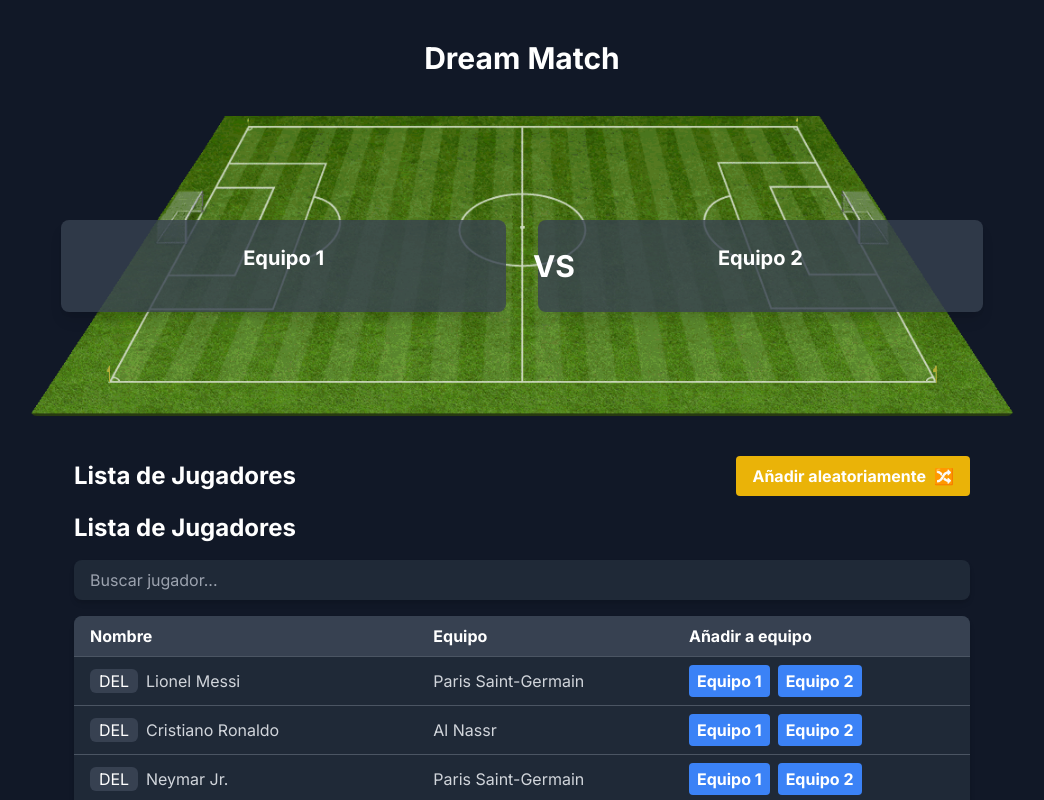
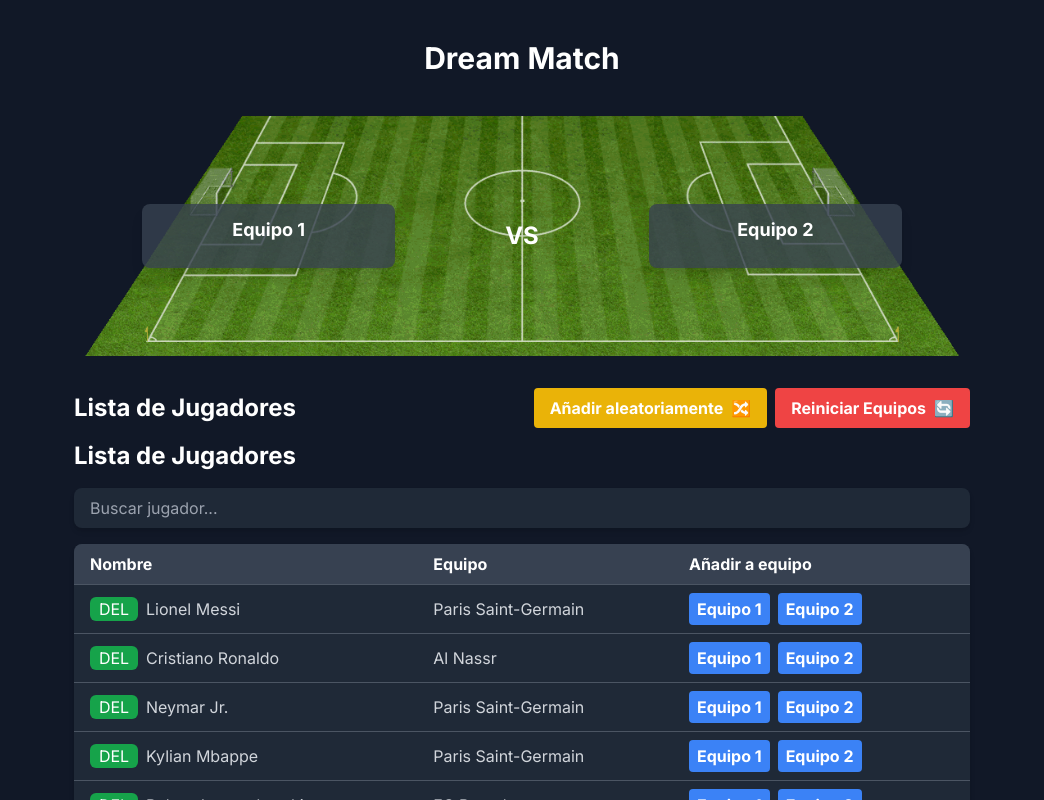
Before and after one commit to Nahuelfd10/atc-dream-match, a Next.js app: page / in a window 1280 px wide. Both pictures are taken after a click on the button "Crear el partido de mis sueños". Shown: the part 800-1600 px from the top of the page, without its empty margins (118-1162 px from the left). Built offline with nearby package versions, Linux system fonts and the light colour scheme.

Commit message:
functions on MatchSetup & ui

```diff
--- a/src/components/MatchSetup.tsx
+++ b/src/components/MatchSetup.tsx
@@ -2,11 +2,13 @@
 
 import React, { useState } from "react";
 import PlayerList from "@/components/PlayerList";
+import { mapPlayerTypeToSpanish } from "@/utils/positionMapping";
+import { recommendedPlayers, Player } from "@/utils/recommendedPlayers";
 
 interface Team {
   id: number;
   name: string;
-  players: string[];
+  players: Player[];
 }
 
 const MatchSetup: React.FC = () => {
@@ -16,7 +18,7 @@ const MatchSetup: React.FC = () => {
   ]);
   const [editingTeamId, setEditingTeamId] = useState<number | null>(null);
 
-  const addPlayerToTeam = (playerName: string, teamId: number) => {
+  const addPlayerToTeam = (player: Player, teamId: number) => {
     const teamIndex = teams.findIndex((team) => team.id === teamId);
     if (teamIndex === -1) return;
 
@@ -25,24 +27,28 @@ const MatchSetup: React.FC = () => {
       return;
     }
 
-    if (teams.some((team) => team.players.includes(playerName))) {
+    if (
+      teams.some((team) =>
+        team.players.some((p) => p.player_id === player.player_id)
+      )
+    ) {
       alert("Este jugador ya está en un equipo.");
       return;
     }
 
     const updatedTeams = [...teams];
-    updatedTeams[teamIndex].players.push(playerName);
+    updatedTeams[teamIndex].players.push(player);
 
     setTeams(updatedTeams);
   };
 
-  const removePlayerFromTeam = (playerName: string, teamId: number) => {
+  const removePlayerFromTeam = (playerId: string, teamId: number) => {
     const teamIndex = teams.findIndex((team) => team.id === teamId);
     if (teamIndex === -1) return;
 
     const updatedTeams = [...teams];
     updatedTeams[teamIndex].players = updatedTeams[teamIndex].players.filter(
-      (player) => player !== playerName
+      (player) => player.player_id !== playerId
     );
 
     setTeams(updatedTeams);
@@ -71,18 +77,7 @@ const MatchSetup: React.FC = () => {
   };
 
   const generateRandomTeams = () => {
-    const allPlayers = [
-      "Lionel Messi",
-      "Cristiano Ronaldo",
-      "Neymar Jr.",
-      "Kylian Mbappe",
-      "Robert Lewandowski",
-      "Erling Haaland",
-      "Luka Modric",
-      "Kevin De Bruyne",
-      "Mohamed Salah",
-      "Harry Kane",
-    ];
+    const allPlayers = [...recommendedPlayers];
 
     for (let i = allPlayers.length - 1; i > 0; i--) {
       const j = Math.floor(Math.random() * (i + 1));
@@ -98,23 +93,31 @@ const MatchSetup: React.FC = () => {
     ]);
   };
 
+  const resetTeams = () => {
+    setTeams([
+      { id: 1, name: "Equipo 1", players: [] },
+      { id: 2, name: "Equipo 2", players: [] },
+    ]);
+  };
+
   return (
     <div className="w-full max-w-4xl flex flex-col items-center">
       <h2 className="text-3xl font-bold mb-4 text-white">Dream Match</h2>
 
       <div
-        className="flex justify-between items-center w-full mt-6 mb-4 relative bg-cover bg-center rounded-lg p-8"
+        className="flex justify-between items-center w-full mt-6 mb-4 relative bg-cover bg-center rounded-lg p-5"
         style={{
           backgroundImage: "url('/cancha3d.gif')",
-          height: "300px",
-          width: "110%",
+          height: "240px",
+          width: "100%",
+          backgroundSize: "cover",
         }}
       >
-        <div className="flex space-x-8 w-full">
+        <div className="flex justify-between w-full px-12">
           {teams.map((team) => (
             <div
               key={team.id}
-              className="flex flex-col items-center bg-gray-700 bg-opacity-80 p-6 rounded-lg shadow-lg w-1/2 relative"
+              className="flex flex-col items-center bg-gray-700 bg-opacity-80 p-3 rounded-lg shadow-lg w-1/3 relative"
             >
               {editingTeamId === team.id ? (
                 <input
@@ -122,40 +125,57 @@ const MatchSetup: React.FC = () => {
                   value={team.name}
                   onChange={(e) => handleTeamNameChange(e, team.id)}
                   onBlur={handleTeamNameBlur}
-                  className="text-xl font-bold text-white mb-2 bg-transparent border-b-2 border-white focus:outline-none"
+                  className="text-lg font-bold text-white mb-1 bg-transparent border-b-2 border-white focus:outline-none"
                   autoFocus
                 />
               ) : (
                 <h3
-                  className="text-xl font-bold text-white mb-2 cursor-pointer"
+                  className="text-lg font-bold text-white mb-1 cursor-pointer"
                   onClick={() => handleEditTeamName(team.id)}
                 >
                   {team.name}
                 </h3>
               )}
 
-              <ul className="list-disc text-white mb-2">
+              <ul className="list-none text-white mb-2 w-full">
                 {team.players.map((player, index) => (
-                  <li key={index}>{player}</li>
+                  <li
+                    key={index}
+                    className="flex items-center justify-between mb-1 bg-gray-800 px-2 py-1 rounded-md hover:bg-gray-700 group"
+                  >
+                    <span className="inline-block w-10 h-5 bg-green-600 text-white rounded-md text-center mr-2 flex items-center justify-center text-sm">
+                      {mapPlayerTypeToSpanish(player.player_type)}
+                    </span>
+                    <span className="flex-1 text-xs">{player.player_name}</span>
+                    <button
+                      onClick={() =>
+                        removePlayerFromTeam(player.player_id, team.id)
+                      }
+                      className="ml-2 bg-red-500 hover:bg-red-700 text-white font-bold py-0.5 px-1 rounded text-xs opacity-0 group-hover:opacity-100 transition-opacity duration-300"
+                    >
+                      ✖
+                    </button>
+                  </li>
                 ))}
               </ul>
               {team.players.length === 5 && (
-                <span className="text-green-400 font-bold mt-2">
+                <span className="text-green-400 font-bold mt-1 text-sm">
                   ¡Completo!
                 </span>
               )}
             </div>
           ))}
 
-          <span className="text-3xl font-bold text-white absolute top-1/2 transform -translate-y-1/2 left-1/2 -translate-x-1/2">
+          <span className="text-2xl font-bold text-white absolute top-1/2 transform -translate-y-1/2 left-1/2 -translate-x-1/2">
             VS
           </span>
         </div>
       </div>
 
-      <div className="w-full mt-6">
-        <div className="flex justify-between items-center mb-4">
+      <div className="w-full mt-4">
+        <div className="flex justify-between items-center mb-3">
           <h2 className="text-2xl font-bold text-white">Lista de Jugadores</h2>
+          <div className="flex space-x-2">
             <button
               onClick={generateRandomTeams}
               className="bg-yellow-500 hover:bg-yellow-700 text-white font-bold py-2 px-4 rounded flex items-center"
@@ -163,10 +183,20 @@ const MatchSetup: React.FC = () => {
               Añadir aleatoriamente
               <span className="ml-2">🔀</span>
             </button>
+            <button
+              onClick={resetTeams}
+              className="bg-red-500 hover:bg-red-700 text-white font-bold py-2 px-4 rounded flex items-center"
+            >
+              Reiniciar Equipos
+              <span className="ml-2">🔄</span>
+            </button>
+          </div>
         </div>
         <PlayerList
           teams={teams}
-          onAddPlayerToTeam={addPlayerToTeam}
+          onAddPlayerToTeam={(player: Player, teamId: number) => {
+            addPlayerToTeam(player, teamId);
+          }}
           onRemovePlayerFromTeam={removePlayerFromTeam}
         />
       </div>
--- a/src/components/PlayerList.tsx
+++ b/src/components/PlayerList.tsx
@@ -4,22 +4,13 @@ import React, { useState, useCallback, useEffect } from "react";
 import { fetchPlayers } from "@/utils/api";
 import { debounce } from "lodash";
 import Modal from "@/components/Modal";
-import { recommendedPlayers } from "@/utils/recommendedPlayers";
+import { recommendedPlayers, Player } from "@/utils/recommendedPlayers";
 import { mapPlayerTypeToSpanish } from "@/utils/positionMapping";
 
-interface Player {
-  player_id: string;
-  player_name: string;
-  team_name: string;
-  player_image: string;
-  player_age: number;
-  player_type: string;
-}
-
 interface PlayerListProps {
-  onAddPlayerToTeam: (playerName: string, teamId: number) => void;
-  onRemovePlayerFromTeam: (playerName: string, teamId: number) => void;
-  teams: { id: number; name: string; players: string[] }[];
+  onAddPlayerToTeam: (player: Player, teamId: number) => void;
+  onRemovePlayerFromTeam: (playerId: string, teamId: number) => void;
+  teams: { id: number; name: string; players: Player[] }[];
 }
 
 const PlayerList: React.FC<PlayerListProps> = ({
@@ -91,9 +82,9 @@ const PlayerList: React.FC<PlayerListProps> = ({
     setCurrentPage(0);
   };
 
-  const getPlayerTeam = (playerName: string) => {
+  const getPlayerTeam = (playerId: string) => {
     for (const team of teams) {
-      if (team.players.includes(playerName)) {
+      if (team.players.some((player) => player.player_id === playerId)) {
         return team;
       }
     }
@@ -117,7 +108,7 @@ const PlayerList: React.FC<PlayerListProps> = ({
     }
   };
 
-  const handleAddPlayer = (playerName: string, teamId: number) => {
+  const handleAddPlayer = (player: Player, teamId: number) => {
     const teamIndex = teams.findIndex((team) => team.id === teamId);
     if (teamIndex === -1) return;
 
@@ -127,13 +118,17 @@ const PlayerList: React.FC<PlayerListProps> = ({
       return;
     }
 
-    if (teams.some((team) => team.players.includes(playerName))) {
+    if (
+      teams.some((team) =>
+        team.players.some((p) => p.player_id === player.player_id)
+      )
+    ) {
       setModalMessage(`Este jugador ya está en un equipo.`);
       setIsModalOpen(true);
       return;
     }
 
-    onAddPlayerToTeam(playerName, teamId);
+    onAddPlayerToTeam(player, teamId);
   };
 
   const areTeamsFull = teams.every((team) => team.players.length >= 5);
@@ -187,13 +182,13 @@ const PlayerList: React.FC<PlayerListProps> = ({
             </tr>
           ) : (
             paginatedPlayers.map((player) => {
-              const playerTeam = getPlayerTeam(player.player_name);
+              const playerTeam = getPlayerTeam(player.player_id);
               const isPlayerOnTeam = playerTeam !== null;
 
               return (
                 <tr key={player.player_id} className="border-t border-gray-600">
                   <td className="px-4 py-2 text-gray-300 flex items-center">
-                    <span className="inline-block w-12 h-6 bg-gray-700 text-white rounded-md text-center mr-2 flex items-center justify-center">
+                    <span className="inline-block w-12 h-6 bg-green-600 text-white rounded-md text-center mr-2 flex items-center justify-center">
                       {mapPlayerTypeToSpanish(player.player_type)}
                     </span>
                     {player.player_name}
@@ -210,7 +205,7 @@ const PlayerList: React.FC<PlayerListProps> = ({
                         <button
                           onClick={() =>
                             onRemovePlayerFromTeam(
-                              player.player_name,
+                              player.player_id,
                               playerTeam!.id
                             )
                           }
@@ -225,9 +220,7 @@ const PlayerList: React.FC<PlayerListProps> = ({
                       teams.map((team) => (
                         <button
                           key={team.id}
-                          onClick={() =>
-                            handleAddPlayer(player.player_name, team.id)
-                          }
+                          onClick={() => handleAddPlayer(player, team.id)}
                           disabled={team.players.length >= 5}
                           className="bg-blue-500 hover:bg-blue-700 text-white font-bold py-1 px-2 rounded mr-2 disabled:opacity-50"
                         >
--- a/src/utils/positionMapping.ts
+++ b/src/utils/positionMapping.ts
@@ -2,14 +2,16 @@
 
 export const mapPlayerTypeToSpanish = (playerType: string): string => {
   switch (playerType) {
-    case "Forward":
+    case "Forwards":
       return "DEL";
-    case "Midfield":
+    case "Midfielders":
       return "MED";
-    case "Defender":
+    case "Defenders":
       return "DEF";
     case "Goalkeepers":
       return "ARQ";
+    case "Coach":
+      return "TEC";
     default:
       return "N/A";
   }
```
Also changed, not shown: src/utils/recommendedPlayers.ts (+10 -10 lines). Lines whose indentation alone changed are shown as unchanged.
